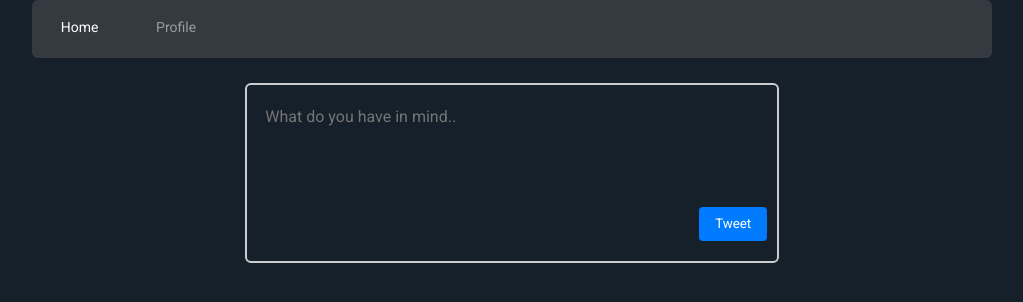
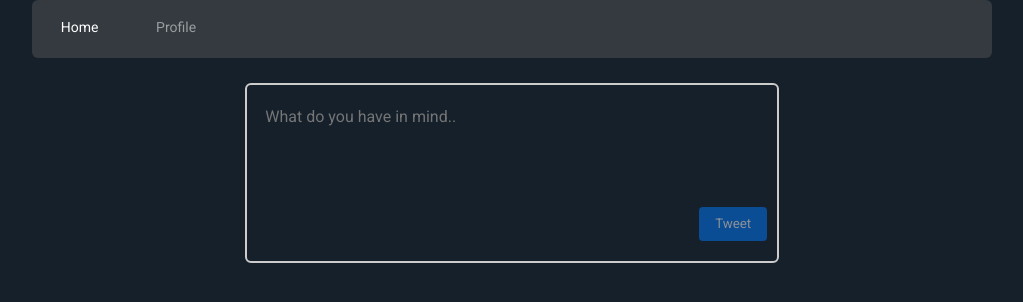
Before and after one commit to Itc-bootcamp-2019/micro-blogging-front-end-janetranada, a React (Create React App) app: page / in a window 1280 px wide. Shown: the top 302 px of the page, without its empty margins (128-1151 px from the left). Built offline with nearby package versions, Linux system fonts and the light colour scheme.

Commit message:
disable tweet button if empty or >140 characters

```diff
--- a/src/App.css
+++ b/src/App.css
@@ -1,5 +1,6 @@
 * {
   box-sizing: border-box;
+  font-family: 'Roboto', sans-serif;
 }
 
 body {
@@ -7,6 +8,10 @@ body {
   color: #CCC;
   font-family: 'Roboto', sans-serif;
   padding: 0;
+}
+
+textarea{
+  resize: none;
 }
 
 .App {
@@ -88,6 +93,9 @@ a.selected {
   font-size: 14px;
   margin-bottom: 14px;
 }
+.tweet-content-post {
+  overflow-wrap: break-word;
+}
 
 .white-text {
   color: white;
@@ -101,6 +109,9 @@ a.selected {
   height: 34px;
   width: 68px;
 }
+.my-button:disabled {
+  opacity: 0.5;
+}
 
 .tweet-input-container>.my-button{
   position: absolute;
--- a/src/App.js
+++ b/src/App.js
@@ -15,10 +15,8 @@ class App extends React.Component {
   }
 
   handleOnSubmit(tweet) {
-    const { tweets } = this.state;
-    console.log('tweets', tweets);
+    //const { tweets } = this.state;
     let dateISO = (new Date()).toISOString();
-
     let tweetObj = {
       content: tweet,
       userName: 'yonatan',
@@ -26,9 +24,8 @@ class App extends React.Component {
     };
 
     this.saveToLocalStorage(tweetObj);
-    let tweetList = this.getFromLocalStorage();
     this.setState(prevState => {
-      return {tweets: [tweetObj, ...prevState.tweets] }
+      return { tweets: [tweetObj, ...prevState.tweets] }
     });
   }
 
--- a/src/components/CreateTweet.js
+++ b/src/components/CreateTweet.js
@@ -7,12 +7,23 @@ class CreateTweet extends React.Component {
         super(props);
         this.state = {
             tweet: '',
+            btnDisabled: true
         }
     }
 
     handleTweetChange(event) {
-        this.setState({ tweet: event.target.value })
+        this.setState({ tweet: event.target.value }, () =>{
+            if (this.state.tweet.length <= 140 && this.state.tweet.length > 0) {
+                this.setState({btnDisabled: false});
+            } else {
+                this.setState({btnDisabled: true});
+            }
+        })
     }
+
+    // handleClick(tweet){
+    //     addTweet(tweet);
+    // }
 
     render() {
         const { tweet } = this.state;
@@ -31,6 +42,7 @@ class CreateTweet extends React.Component {
                         <button
                             className="white-text my-button"
                             onClick={() => addTweet(tweet)}
+                            disabled = {this.state.btnDisabled}
                         >
                             Tweet
                         </button>
--- a/src/components/TweetList.js
+++ b/src/components/TweetList.js
@@ -12,7 +12,7 @@ const TweetList = () => {
                                 <div>{tweet.userName}</div>
                                 <div>{tweet.date}</div>
                             </div>
-                            <div>{tweet.content}</div>
+                            <div className="tweet-content-post">{tweet.content}</div>
                         </div>
                     )
                 )}
```
